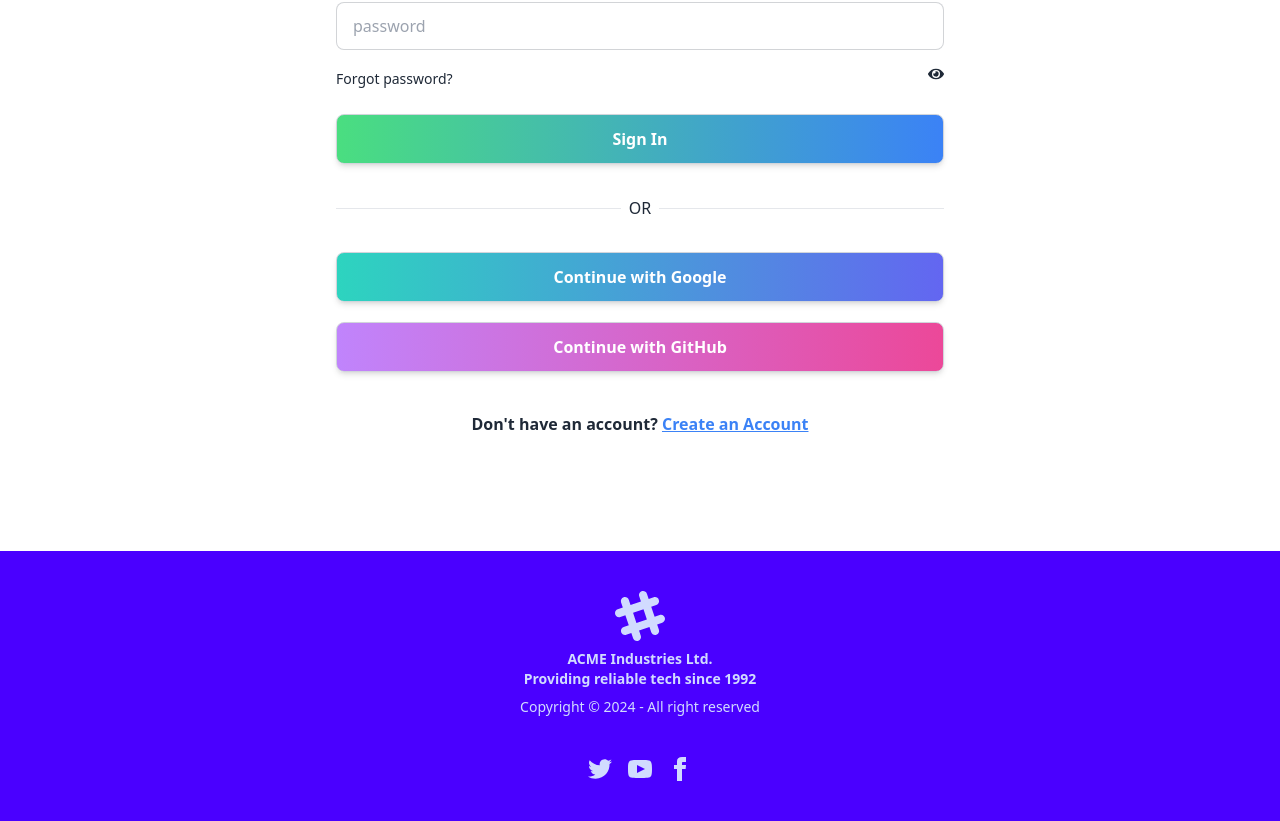
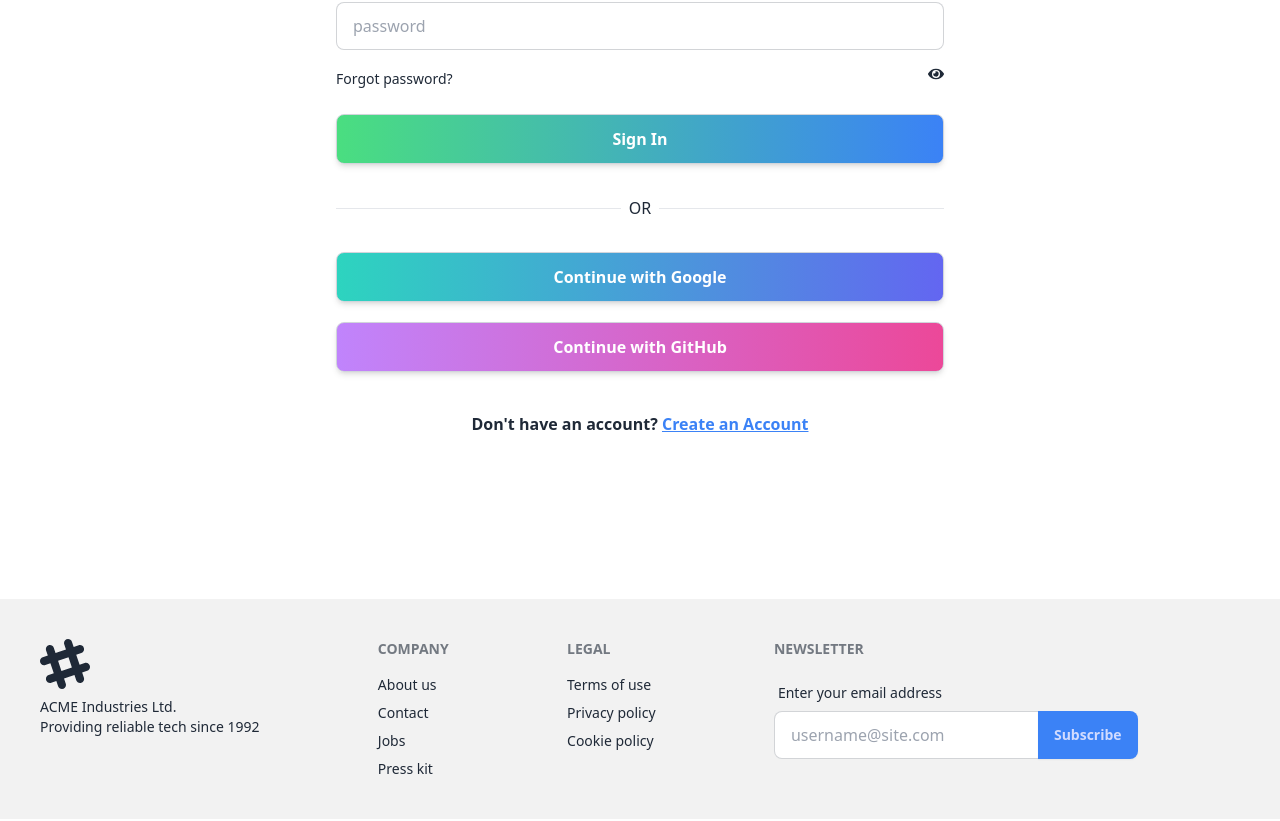
Before and after one commit to Raisa-islam/BlissAbode, a React (Vite) app: page /login in a window 1280 px wide. Shown: the part 317-1138 px from the top of the page. Built offline with nearby package versions, Linux system fonts and the light colour scheme; no server answers.

Commit message:
map Problem solved

```diff
--- a/src/layouts/FeaturedProperties.jsx
+++ b/src/layouts/FeaturedProperties.jsx
@@ -8,7 +8,8 @@
 import { TbRulerMeasure } from "react-icons/tb";
 import { MdOutlineGarage } from "react-icons/md";
 import { Link } from 'react-router-dom';
-
+import { FcLike } from "react-icons/fc";
+import 'react-toastify/dist/ReactToastify.css';
 
 const FeaturedProperties = ({ estate }) => {
     useEffect(() => {
@@ -41,6 +42,7 @@
                     <hr />
                     <div className='mt-5 flex flex-col md:flex-row justify-between items-center gap-2 md:gap-0'>
                         <div className=' text-lg md:text-xl font-semibold'>{price}</div>
+                        <div><FcLike className='text-2xl'/></div>
                         <Link to={`/view-details/${id}`}>
                         <div>
                             <button className="bg-blue-400 text-white px-6 py-3 rounded-lg hover:bg-gradient-to-r hover:from-green-500 hover:to-blue-600 transition duration-300 font-bold">
@@ -48,12 +50,15 @@
                                 <p>View Details</p>
 
                             </button>
+
                         </div>
                         </Link>
 
                     </div>
 
                 </div>
+
+
             </div>
 
         </>
--- a/src/pages/Estate/EstateDetails.jsx
+++ b/src/pages/Estate/EstateDetails.jsx
@@ -12,6 +12,9 @@
 import { SiAdguard } from "react-icons/si";
 import { Link } from 'react-router-dom';
 import { MapContainer, TileLayer, Popup, Marker } from 'react-leaflet'
+import 'leaflet/dist/leaflet.css'
+import { FcLike } from "react-icons/fc";
+import 'react-toastify/dist/ReactToastify.css';
 
 const EstateDetails = () => {
     const data = useLoaderData();
@@ -74,9 +77,9 @@
                     </div>
                 </div>
 
-                <div className='flex flex-col lg:flex-row lg:gap-4'>
+                <div className='flex flex-col  lg:gap-4'>
 
-                    <div className='lg:w-1/2'>
+                    <div className=''>
                         <div className='shadow-xl p-4 bg-white mt-8'>
                             <div>
                                 <p className='text-xl font-semibold text-red-500 mb-2'>Property Details</p>
@@ -110,8 +113,8 @@
                             <p className='text-xl font-semibold text-red-500 mt-2'>Location</p>
                             <div className='h-[3px] w-12 bg-red-500 mb-4'></div>
                         </div>
-                        {/* <div className="w-1/2 ">
-                        <MapContainer center={position} zoom={5} scrollWheelZoom={false} className=" w-1/2 h-96 md:h-80">
+                        <div className="">
+                        <MapContainer center={position} zoom={5} scrollWheelZoom={false} className="max-w-[600px] md:max-w-[900px] lg:max-w-[1600px] h-96 lg:h-[500px]">
                             <TileLayer
                                 attribution='&copy; <a href="https://www.openstreetmap.org/copyright">OpenStreetMap</a> contributors'
                                 url="https://{s}.tile.openstreetmap.org/{z}/{x}/{y}.png"
@@ -122,7 +125,7 @@
                                 </Popup>
                             </Marker>
                         </MapContainer>
-                    </div> */}
+                    </div>
                     </div>
 
                 </div>
--- /dev/null
+++ b/src/pages/Favourites/Favorites.jsx
@@ -0,0 +1,11 @@
+import React from 'react';
+
+const Favorites = () => {
+    return (
+        <div>
+
+        </div>
+    );
+};
+
+export default Favorites;
--- a/src/pages/shared/footer/Footer.jsx
+++ b/src/pages/shared/footer/Footer.jsx
@@ -2,21 +2,36 @@
 
 const Footer = () => {
   return (
-        <footer className="footer footer-center p-10 bg-primary text-primary-content">
+    <footer className="footer p-10 bg-base-200 text-base-content mt-12">
       <aside>
-                <svg width="50" height="50" viewBox="0 0 24 24" xmlns="http://www.w3.org/2000/svg" fillRule="evenodd" clipRule="evenodd" className="inline-block fill-current"><path d="M22.672 15.226l-2.432.811.841 2.515c.33 1.019-.209 2.127-1.23 2.456-1.15.325-2.148-.321-2.463-1.226l-.84-2.518-5.013 1.677.84 2.517c.391 1.203-.434 2.542-1.831 2.542-.88 0-1.601-.564-1.86-1.314l-.842-2.516-2.431.809c-1.135.328-2.145-.317-2.463-1.229-.329-1.018.211-2.127 1.231-2.456l2.432-.809-1.621-4.823-2.432.808c-1.355.384-2.558-.59-2.558-1.839 0-.817.509-1.582 1.327-1.846l2.433-.809-.842-2.515c-.33-1.02.211-2.129 1.232-2.458 1.02-.329 2.13.209 2.461 1.229l.842 2.515 5.011-1.677-.839-2.517c-.403-1.238.484-2.553 1.843-2.553.819 0 1.585.509 1.85 1.326l.841 2.517 2.431-.81c1.02-.33 2.131.211 2.461 1.229.332 1.018-.21 2.126-1.23 2.456l-2.433.809 1.622 4.823 2.433-.809c1.242-.401 2.557.484 2.557 1.838 0 .819-.51 1.583-1.328 1.847m-8.992-6.428l-5.01 1.675 1.619 4.828 5.011-1.674-1.62-4.829z"></path></svg>
-                <p className="font-bold">
-                    ACME Industries Ltd. <br />Providing reliable tech since 1992
-                </p>
-                <p>Copyright © 2024 - All right reserved</p>
+        <svg width="50" height="50" viewBox="0 0 24 24" xmlns="http://www.w3.org/2000/svg" fillRule="evenodd" clipRule="evenodd" className="fill-current"><path d="M22.672 15.226l-2.432.811.841 2.515c.33 1.019-.209 2.127-1.23 2.456-1.15.325-2.148-.321-2.463-1.226l-.84-2.518-5.013 1.677.84 2.517c.391 1.203-.434 2.542-1.831 2.542-.88 0-1.601-.564-1.86-1.314l-.842-2.516-2.431.809c-1.135.328-2.145-.317-2.463-1.229-.329-1.018.211-2.127 1.231-2.456l2.432-.809-1.621-4.823-2.432.808c-1.355.384-2.558-.59-2.558-1.839 0-.817.509-1.582 1.327-1.846l2.433-.809-.842-2.515c-.33-1.02.211-2.129 1.232-2.458 1.02-.329 2.13.209 2.461 1.229l.842 2.515 5.011-1.677-.839-2.517c-.403-1.238.484-2.553 1.843-2.553.819 0 1.585.509 1.85 1.326l.841 2.517 2.431-.81c1.02-.33 2.131.211 2.461 1.229.332 1.018-.21 2.126-1.23 2.456l-2.433.809 1.622 4.823 2.433-.809c1.242-.401 2.557.484 2.557 1.838 0 .819-.51 1.583-1.328 1.847m-8.992-6.428l-5.01 1.675 1.619 4.828 5.011-1.674-1.62-4.829z"></path></svg>
+        <p>ACME Industries Ltd.<br />Providing reliable tech since 1992</p>
       </aside>
       <nav>
-                <div className="grid grid-flow-col gap-4">
-                    <a><svg xmlns="http://www.w3.org/2000/svg" width="24" height="24" viewBox="0 0 24 24" className="fill-current"><path d="M24 4.557c-.883.392-1.832.656-2.828.775 1.017-.609 1.798-1.574 2.165-2.724-.951.564-2.005.974-3.127 1.195-.897-.957-2.178-1.555-3.594-1.555-3.179 0-5.515 2.966-4.797 6.045-4.091-.205-7.719-2.165-10.148-5.144-1.29 2.213-.669 5.108 1.523 6.574-.806-.026-1.566-.247-2.229-.616-.054 2.281 1.581 4.415 3.949 4.89-.693.188-1.452.232-2.224.084.626 1.956 2.444 3.379 4.6 3.419-2.07 1.623-4.678 2.348-7.29 2.04 2.179 1.397 4.768 2.212 7.548 2.212 9.142 0 14.307-7.721 13.995-14.646.962-.695 1.797-1.562 2.457-2.549z"></path></svg></a>
-                    <a><svg xmlns="http://www.w3.org/2000/svg" width="24" height="24" viewBox="0 0 24 24" className="fill-current"><path d="M19.615 3.184c-3.604-.246-11.631-.245-15.23 0-3.897.266-4.356 2.62-4.385 8.816.029 6.185.484 8.549 4.385 8.816 3.6.245 11.626.246 15.23 0 3.897-.266 4.356-2.62 4.385-8.816-.029-6.185-.484-8.549-4.385-8.816zm-10.615 12.816v-8l8 3.993-8 4.007z"></path></svg></a>
-                    <a><svg xmlns="http://www.w3.org/2000/svg" width="24" height="24" viewBox="0 0 24 24" className="fill-current"><path d="M9 8h-3v4h3v12h5v-12h3.642l.358-4h-4v-1.667c0-.955.192-1.333 1.115-1.333h2.885v-5h-3.808c-3.596 0-5.192 1.583-5.192 4.615v3.385z"></path></svg></a>
+        <h6 className="footer-title">Company</h6>
+        <a className="link link-hover">About us</a>
+        <a className="link link-hover">Contact</a>
+        <a className="link link-hover">Jobs</a>
+        <a className="link link-hover">Press kit</a>
+      </nav>
+      <nav>
+        <h6 className="footer-title">Legal</h6>
+        <a className="link link-hover">Terms of use</a>
+        <a className="link link-hover">Privacy policy</a>
+        <a className="link link-hover">Cookie policy</a>
+      </nav>
+      <form>
+        <h6 className="footer-title">Newsletter</h6>
+        <fieldset className="form-control w-80">
+          <label className="label">
+            <span className="label-text">Enter your email address</span>
+          </label>
+          <div className="join">
+            <input type="text" placeholder="username@site.com" className="input input-bordered join-item" />
+            <button className="btn btn-primary join-item bg-blue-500 border-0">Subscribe</button>
           </div>
-            </nav>
+        </fieldset>
+      </form>
     </footer>
   );
 };
--- a/src/pages/shared/navbar/Navbar.jsx
+++ b/src/pages/shared/navbar/Navbar.jsx
@@ -16,8 +16,11 @@
 
     const navLinks = <>
         <li><NavLink to="/">Home</NavLink></li>
-        <li><NavLink to="/abs">Home</NavLink></li>
+        <li><NavLink to="/favourites">Favourites</NavLink></li>
         <li><NavLink to="/update-profile">Update Profile</NavLink></li>
+        <li className='md:hidden'><Link to='/'> <button onClick={handleSignOut} className="bg-gradient-to-r from-green-400 to-blue-500 border border-gray-300 text-white px-6 py-3 rounded-lg shadow-md hover:bg-gradient-to-r hover:from-green-500 hover:to-blue-600 transition duration-300 font-bold">
+                                Sign out
+                            </button></Link></li>
     </>
 
     return (
```
Lines whose indentation alone changed are shown as unchanged.
